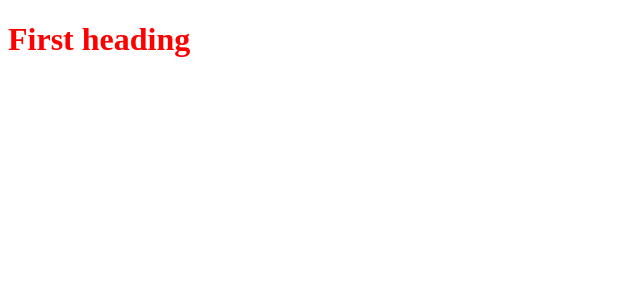
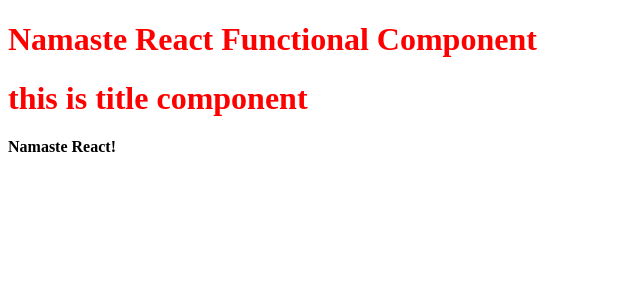
Before and after one commit to 09himanshu/react_journey, a React (Vite) app: page / in a window 1280 px wide. Shown: the top 300 px of the page, without its empty margins (0-640 px from the left). Built offline with nearby package versions, Linux system fonts and the light colour scheme.

Commit message:
learn jsx and components

```diff
--- a/App.js
+++ b/App.js
@@ -1,11 +1,30 @@
 import React from "react"
 import ReactDOM from 'react-dom/client'
 
+// React element
 const heading = React.createElement(
-    'h1',
-    {id:'heading'},
-    'First heading'
+    'h4',
+    {id: 'heading'},
+    'Namaste React!'
+)
+
+// JSX
+const JSX = <h1 id="heading ">Namaste React using JSX </h1>
+
+// Functional Component
+const Title = () => (
+    <>
+        <h1>this is title component</h1>
+        {heading}
+    </>
+)
+
+const FirstComponent = () => (
+    <div id="container">
+        <h1>Namaste React Functional Component</h1>
+        <Title/>
+    </div>
 )
 
 const root = ReactDOM.createRoot(document.getElementById('root'))
-root.render(heading)
+root.render(<FirstComponent />)
--- a/index.html
+++ b/index.html
@@ -3,7 +3,7 @@
 <head>
     <meta charset="UTF-8">
     <meta name="viewport" content="width=device-width, initial-scale=1.0">
-    <title>Document</title>
+    <title>React Journey</title>
     <link rel="stylesheet" href="style.css">
 </head>
 <body>
--- a/package.json
+++ b/package.json
@@ -3,8 +3,8 @@
   "version": "1.0.0",
   "description": "Start my react journey",
   "scripts": {
-    "start": "rm -rf .parcel-cache && parcel",
-    "build": "rm -rf .parcel-cache && parcel build"
+    "start": "parcel index.html",
+    "build": "parcel buil d index.html"
   },
   "repository": {
     "type": "git",
```
